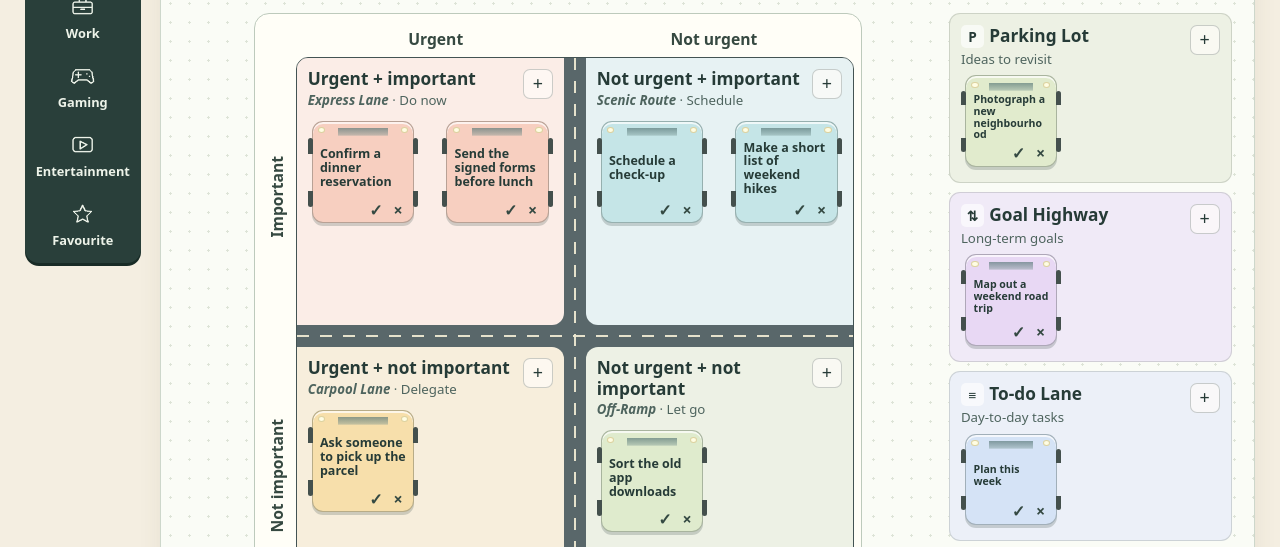
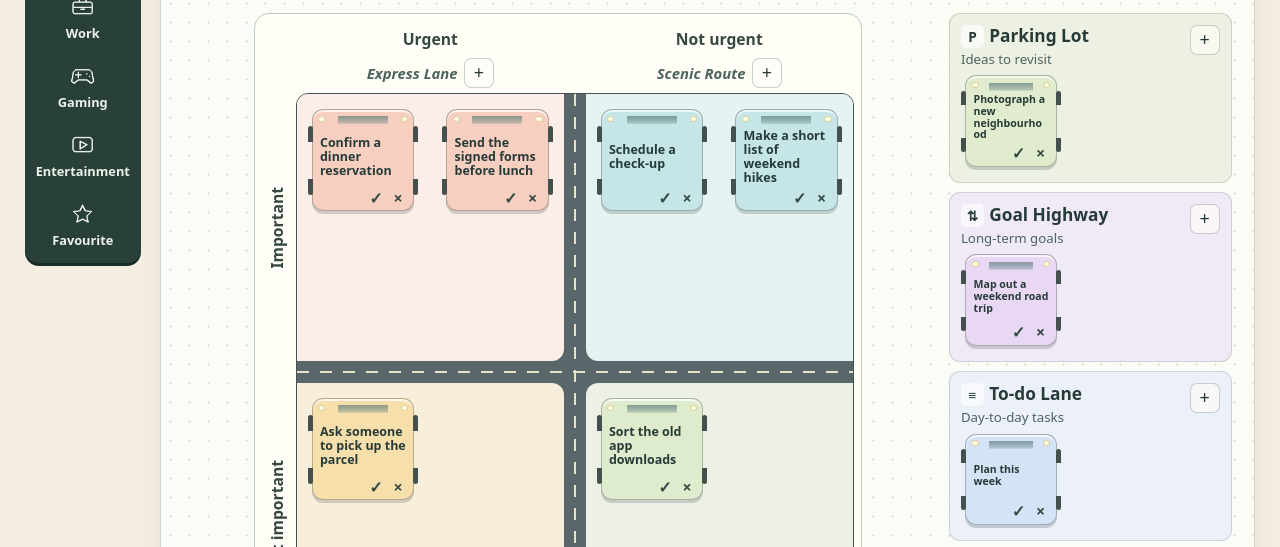
Before and after one commit to Dymon18/tasklane, a website built with Vite: page index.html in a window 1280 px wide. Shown: the part 242-789 px from the top of the page. Built offline with nearby package versions, Linux system fonts and the light colour scheme.

Commit message:
Move lane names outside the matrix quadrants

```diff
--- a/index.html
+++ b/index.html
@@ -64,10 +64,12 @@
         <div class="matrix-layout" id="matrix-layout">
           <div class="matrix-island">
             <div class="axis-x" aria-label="Urgency"><span>Urgent</span><span>Not urgent</span></div>
+            <div class="matrix-lane-labels matrix-lane-labels-top" id="matrix-labels-top"></div>
             <div class="axis-y" aria-label="Importance"><span>Important</span><span>Not important</span></div>
             <div class="matrix-roads">
               <div class="board matrix" id="matrix"></div>
             </div>
+            <div class="matrix-lane-labels matrix-lane-labels-bottom" id="matrix-labels-bottom"></div>
           </div>
           <aside id="matrix-side" aria-label="Side lanes">
             <div class="board side-lanes" id="matrix-lanes"></div>
--- a/src/board.js
+++ b/src/board.js
@@ -18,10 +18,10 @@ export const lanes = {
   highway: { name: 'Goal Highway', hint: 'Long-term goals', color: '#f0eaf7', car: '#e8d8f4', symbol: '⇅' },
   parking: { name: 'Parking Lot', hint: 'Ideas to revisit', color: '#edf1e4', car: '#e1ebcd', symbol: 'P' },
   shopping: { name: 'Shopping Cart', hint: 'Things to pick up', color: '#f8efdb', car: '#f8e4ae', symbol: '🛒' },
-  express: { name: 'Express Lane', heading: 'Urgent + important', hint: 'Do now', color: '#fbede7', car: '#f7cfc0' },
-  schedule: { name: 'Scenic Route', heading: 'Not urgent + important', hint: 'Schedule', color: '#e7f2f3', car: '#c5e5e7' },
-  delegate: { name: 'Carpool Lane', heading: 'Urgent + not important', hint: 'Delegate', color: '#f7eedc', car: '#f7dfab' },
-  skip: { name: 'Off-Ramp', heading: 'Not urgent + not important', hint: 'Let go', color: '#edf1e5', car: '#dfebcd' },
+  express: { name: 'Express Lane', color: '#fbede7', car: '#f7cfc0' },
+  schedule: { name: 'Scenic Route', color: '#e7f2f3', car: '#c5e5e7' },
+  delegate: { name: 'Carpool Lane', color: '#f7eedc', car: '#f7dfab' },
+  skip: { name: 'Off Road', color: '#edf1e5', car: '#dfebcd' },
   strengths: { name: 'Strengths', hint: 'What’s working?', color: '#bfdae0', car: '#79a6b6', swot: true },
   weaknesses: { name: 'Weaknesses', hint: 'Where can you improve?', color: '#f9d4ad', car: '#cd9a65', swot: true },
   opportunities: { name: 'Opportunities', hint: 'What could help you grow?', color: '#d6e5c7', car: '#91a775', swot: true },
@@ -101,6 +101,14 @@ export function createBoard({ get, update, notify }) {
   const sizeObserver = typeof ResizeObserver !== 'undefined'
     ? new ResizeObserver((entries) => entries.forEach(({ target }) => layOutNotes(target))) : null
   for (const [id, name] of Object.entries(shoppingCategories)) categoryInput.add(new Option(name, id))
+  matrix.forEach((key, index) => {
+    const lane = lanes[key]
+    const label = create('div', '', 'matrix-lane-label')
+    const name = create('h2', lane.name)
+    name.id = 'matrix-' + key
+    label.append(name, button('+', '', () => edit(null, key), 'Add to ' + lane.name))
+    byId(index < 2 ? 'matrix-labels-top' : 'matrix-labels-bottom').append(label)
+  })
 
   function focusCard(id, selector) {
     const matches = document.querySelectorAll(`[data-card-id="${CSS.escape(id)}"] ${selector}`)
@@ -251,31 +259,33 @@ export function createBoard({ get, update, notify }) {
         const section = create('section', '', 'lane')
         section.dataset.lane = key
         section.style.setProperty('--lane', lane.color)
+        const headingId = group.id + '-' + key
+        section.setAttribute('aria-labelledby', headingId)
+        const laneCards = cards.filter((card) => card.lane === key)
+        if (group === matrixBoard) {
+          const items = create('div', '', 'cards free-notes')
+          items.append(...laneCards.map(makeCard))
+          section.append(items)
+          return section
+        }
         const heading = create('header', '', 'lane-heading')
         const name = create('div')
-        const headingId = group.id + '-' + key
-        const label = create('h2', lane.heading ?? lane.name)
+        const label = create('h2', lane.name)
         label.id = headingId
-        section.setAttribute('aria-labelledby', headingId)
         if (lane.symbol) {
           const symbol = create('span', lane.symbol, 'lane-symbol')
           symbol.setAttribute('aria-hidden', 'true')
           label.prepend(symbol)
         }
-        name.append(label)
-        if (lane.heading) {
-          const hint = document.createElement('p')
-          hint.append(create('em', lane.name), ' · ' + lane.hint)
-          name.append(hint)
-        } else name.append(create('p', lane.hint))
+        name.append(label, create('p', lane.hint))
         heading.append(name, button('+', '', () => edit(null, key), 'Add to ' + lane.name))
         if (key === 'shopping') {
           section.classList.add('shopping-lane')
-          section.append(heading, shoppingColumns(cards.filter((card) => card.lane === key), headingId))
+          section.append(heading, shoppingColumns(laneCards, headingId))
           return section
         }
-        const items = create('div', '', group.id === 'matrix' ? 'cards free-notes' : 'cards')
-        items.append(...cards.filter((card) => card.lane === key).map(makeCard))
+        const items = create('div', '', 'cards')
+        items.append(...laneCards.map(makeCard))
         if (!items.childElementCount) items.append(create('p', lane.swot ? 'No notes yet' : 'No tasks yet', 'empty'))
         section.append(heading, items)
         return section
--- a/src/style.css
+++ b/src/style.css
@@ -67,15 +67,20 @@ body[data-mode="owner"] .mode { background: #dcebdc; color: #275746; }
 
 .matrix-layout { display: grid; grid-template-columns: minmax(0, 1fr) minmax(13.5rem, 27%); align-items: start; gap: 1rem; }
 .matrix-layout.side-hidden { grid-template-columns: minmax(0, 1fr); }
-.matrix-island { --axis: clamp(1.65rem, 3vw, 2.5rem); --matrix-space: 12rem; display: grid; grid-template-columns: var(--axis) minmax(0, 1fr); grid-template-rows: var(--axis) auto; width: min(100%, max(34rem, calc(100svh - var(--matrix-space)))); margin-inline: auto; padding: .35rem .5rem .5rem .2rem; border: 1px solid #bdcabc; border-radius: 15px; box-shadow: 0 3px 0 #d3ded1; background: #fffef7; }
+.matrix-island { --axis: clamp(1.65rem, 3vw, 2.5rem); --matrix-space: 12rem; --road-width: clamp(.7rem, 2vw, 1.35rem); display: grid; grid-template-columns: var(--axis) minmax(0, 1fr); grid-template-rows: var(--axis) auto auto auto; width: min(100%, max(34rem, calc(100svh - var(--matrix-space)))); margin-inline: auto; padding: .35rem .5rem .5rem .2rem; border: 1px solid #bdcabc; border-radius: 15px; box-shadow: 0 3px 0 #d3ded1; background: #fffef7; }
 .ribbon-hidden .matrix-island, .side-hidden .matrix-island { --matrix-space: 7rem; }
 .axis-x, .axis-y { display: grid; place-items: center; color: #364941; font-size: clamp(.8rem, 1.25vw, .98rem); font-weight: 750; }
-.axis-x { grid-area: 1 / 2; grid-template-columns: 1fr 1fr; }
-.axis-y { grid-area: 2 / 1; grid-template-rows: 1fr 1fr; }
+.axis-x { grid-area: 1 / 2; grid-template-columns: 1fr 1fr; gap: var(--road-width); }
+.axis-y { grid-area: 3 / 1; grid-template-rows: 1fr 1fr; gap: var(--road-width); }
 .axis-y span { writing-mode: vertical-rl; transform: rotate(180deg); }
-.matrix-roads { grid-area: 2 / 2; min-width: 0; border-radius: 11px; overflow: hidden; outline: 1px solid #435353; }
+.matrix-lane-labels { display: grid; grid-template-columns: repeat(2,minmax(0,1fr)); gap: var(--road-width); }
+.matrix-lane-labels-top { grid-area: 2 / 2; padding-bottom: .35rem; }
+.matrix-lane-labels-bottom { grid-area: 4 / 2; padding-top: .35rem; }
+.matrix-lane-label { display: flex; align-items: center; justify-content: center; gap: .4rem; }
+.matrix-lane-label h2 { color: var(--muted); font-size: clamp(.75rem, 1.2vw, .93rem); font-style: italic; font-weight: 650; }
+.matrix-roads { grid-area: 3 / 2; min-width: 0; border-radius: 11px; overflow: hidden; outline: 1px solid #435353; }
 .board { display: grid; gap: .75rem; min-width: 0; }
-.board.matrix { --road-width: clamp(.7rem, 2vw, 1.35rem); position: relative; aspect-ratio: 1; min-width: 0; grid-template: repeat(2,minmax(0,1fr)) / repeat(2,minmax(0,1fr)); gap: var(--road-width); background: var(--road); }
+.board.matrix { position: relative; aspect-ratio: 1; min-width: 0; grid-template: repeat(2,minmax(0,1fr)) / repeat(2,minmax(0,1fr)); gap: var(--road-width); background: var(--road); }
 .board.matrix::before, .board.matrix::after { content: ''; position: absolute; pointer-events: none; opacity: .95; }
 .board.matrix::before { inset: calc(50% - 1px) 0 auto; height: 2px; background: repeating-linear-gradient(to right, #ede8d1 0 12px, transparent 12px 23px); }
 .board.matrix::after { inset: 0 auto 0 calc(50% - 1px); width: 2px; background: repeating-linear-gradient(to bottom, #ede8d1 0 12px, transparent 12px 23px); }
@@ -103,9 +108,8 @@ body[data-mode="owner"] .mode { background: #dcebdc; color: #275746; }
 .lane-heading { display: flex; justify-content: space-between; align-items: start; gap: .35rem; padding-bottom: .5rem; }
 .lane-heading h2 { font-weight: 800; font-size: clamp(.85rem, 1.5vw, 1.08rem); line-height: 1.18; }
 .lane-heading p { color: var(--muted); margin-top: .21rem; font-size: .83rem; line-height: 1.18; }
-.lane-heading em { font-weight: 650; }
-.lane-heading button { min-width: 30px; height: 30px; flex: none; border: 1px solid #263b373c; border-radius: 7px; background: #fffdfaab; color: var(--ink); font-size: 1.12rem; line-height: 1; }
-.lane-heading button:hover { background: #fffefa; }
+.lane-heading button, .matrix-lane-label button { min-width: 30px; height: 30px; flex: none; border: 1px solid #263b373c; border-radius: 7px; background: #fffdfaab; color: var(--ink); font-size: 1.12rem; line-height: 1; }
+.lane-heading button:hover, .matrix-lane-label button:hover { background: #eff3e9; }
 .lane-symbol { display: inline-grid; place-items: center; width: 1.45rem; height: 1.45rem; margin-right: .32rem; border-radius: 5px; background: #ffffff9c; font-size: .85rem; }
 .cards, .task-card { --note-base: clamp(3.5rem, calc(6.4rem * var(--car-scale, 1)), 9.6rem); }
 .cards { display: grid; grid-template-columns: repeat(auto-fill, minmax(min(100%, var(--note-base)), var(--note-base))); grid-auto-rows: min-content; gap: .65rem; min-height: 0; padding: 0 .28rem .28rem; align-content: start; }
@@ -246,10 +250,7 @@ select { appearance: none; padding-right: 1.8rem; background-image: linear-gradi
   .brand img { width: 32px; height: 32px; }
   .matrix-island { --axis: 1.3rem; padding: .15rem .25rem .25rem 0; }
   .matrix .lane { padding: .3rem; }
-  .matrix .lane-heading { padding-bottom: .3rem; }
-  .matrix .lane-heading h2 { font-size: .78rem; }
-  .matrix .lane-heading p { font-size: .73rem; }
-  .matrix .lane-heading button { min-width: 23px; height: 26px; }
+  .matrix-lane-label button { min-width: 24px; height: 26px; }
   .free-notes .task-card { grid-template-rows: .65rem minmax(0,1fr) 1rem; padding: .16rem .22rem .1rem; }
   .free-notes .task-title { font-size: clamp(.61rem, calc(.68rem * var(--scale)), .9rem); }
   .free-notes .task-action { height: 16px; }
```
